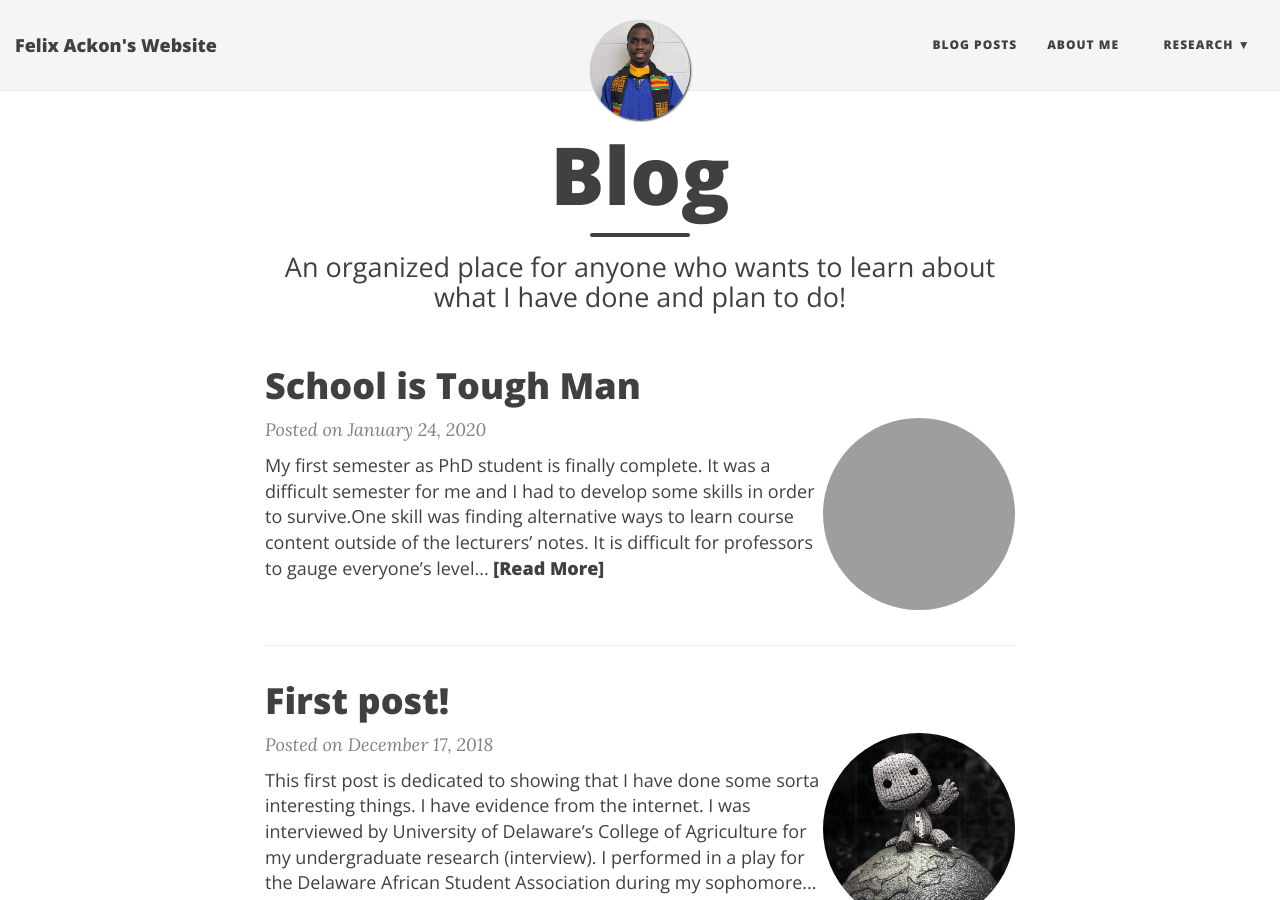
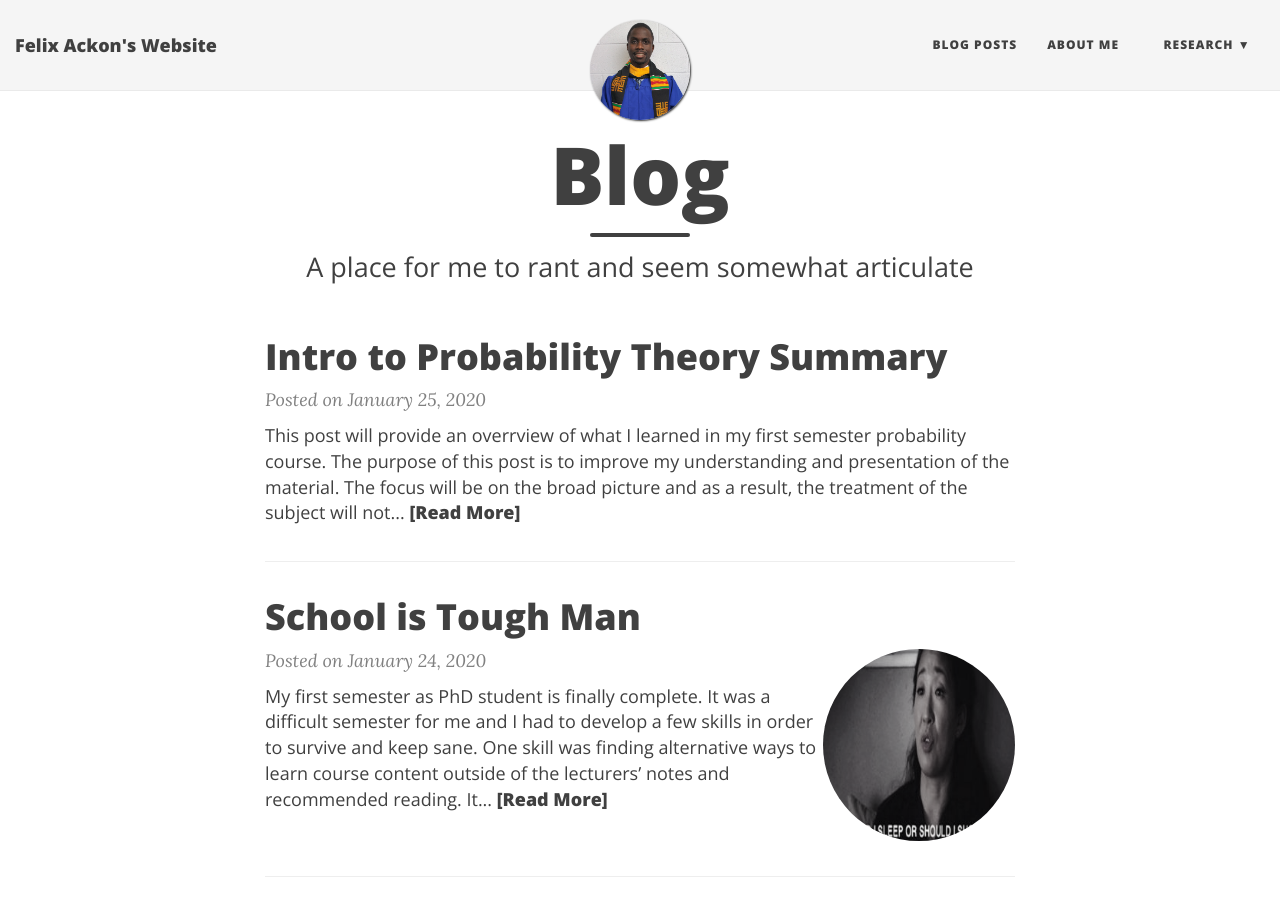
Before and after one commit to TheFelixA/TheFelixA.github.io, a Jekyll site: the page built from index.html, in a window 1280 px wide and 900 px high. Built offline with Jekyll 4.4.1, drawn with Linux system fonts in a browser that asks for light colours; nearby versions of some CDN libraries; the list of posts is cut into pages by our own code; some of the changed lines change nothing that is shown; grey boxes are pictures that could not be loaded.

Commit message:
I added the 3rd post, I changed image in 2nd post

```diff
--- a/_config.yml
+++ b/_config.yml
@@ -10,8 +10,6 @@ baseurl: ""
 # If you are building a GitHub project page then use these settings:
 #url: "http://username.github.io/projectname"
 #baseurl: "/projectname"
-
-# Of course don't forget to change the username and projectname to YOUR username and project
 
 # Name of website
 title: Felix Ackon's Website
@@ -77,7 +75,7 @@ author:
 # If you want to add a new link that isn't here, you'll need to also edit the file _data/SocialNetworks.yml
 social-network-links:
 #  rss: false
-  email: "ackon3000@yahoo.com"
+  email: "ackon3000@gmail.com"
 #  facebook: daattali
   github: TheFelixA
 #  twitter: daattali
--- a/_posts/2020-01-24-second-post.md
+++ b/_posts/2020-01-24-second-post.md
@@ -1,12 +1,12 @@
 ---
 layout: post
 title: School is Tough Man
-image: /img/grad_school.jpeg
+image: /img/grad_school.jpg
 ---
 
-My first semester as PhD student is finally complete. It was a difficult semester for me and I had to develop some skills in order to survive.One skill was finding alternative ways to learn course content outside of the lecturers' notes. It is difficult for professors to gauge everyone's level so they standardize the material into a one-size fits all. That did not work for me in most cases, however, by looking online I discovered many intuition based lecture notes and examples that game me good exposure.
+My first semester as PhD student is finally complete. It was a difficult semester for me and I had to develop a few skills in order to survive and keep sane. One skill was finding alternative ways to learn course content outside of the lecturers' notes and recommended reading. It is difficult for professors to gauge everyone's level so they standardize the material into a one-size-fits-all framework. That did not work for me in most cases, however, by looking online I discovered many intuitive lecture notes and examples that provided me with good exposure to topics.
 
-Also, setting up time to do things that made me happy and active played a role. It is futile to continue studying when you are unproductive because breaks a valuable in re-charging your mental state and giving you a fresh set of eyes.
+Also, setting up time to do things that made me happy and active played a role. It is irrational to continue studying when you are unproductive and deprive yourself of breaks because that relaxation time is valuable in recharging your mental state and giving you a fresh set of eyes.
 
 Lastly, simply having a good support network that you can count on can do so much. School is hard enough as it is so it is easy to succumb into negative habits or toxic people because sometimes you do not want to feel alone. I think this is good practice for everywhere in general, not just grad school. If I knew this from the beginning I felt that my transition to graduate school would have been much smoother.
 
--- /dev/null
+++ b/_posts/2020-01-25-third-post.md
@@ -0,0 +1,101 @@
+---
+layout: post
+title: Intro to Probability Theory Summary
+---
+
+This post will provide an overrview of what I learned in my first semester probability course. The purpose of this post is to improve my understanding and presentation of the material. The focus will be on the broad picture and as a result, the treatment of the subject will not be rigorous. The article will be intended for an undergraduate. I will provide intuition and refer interested readers to references.
+
+Along with course lecture notes, the other material that I used were from Resnick and Taboga to help get a simplified view of what proability works. Then I worked my way up to Cinlar, Durrett and Dembo. Ash's probability book is also a good book to follow for beginners in probability theory. Those books provide a much greater detailed exposure to the topic and will do more justice I can in a single post.
+
+There will be six sections: (1) Measure Theory (1.a) Measurable Spaces (1.b) Random Variables, (1.C) Expectations; (2) Law of Large Numbers (2.a) Weak Law (2.b) Strong Law; (3) Central Limit Theorem (3.a) Characteristic/Generating Functions (3.b) Central Limit Theorem; (4) Markov Chains; (5) Martingales (6) Poisson Processes
+
+Measure Theory:
+
+Measure Spaces
+
+Measure theory provides a structure to formally develop probability thoery. Suppose we run an experiment where we know all the possible outcomes. Then in order to properly define a probability of an event, we must also include probability of the event not happening (complement), and the proability of multiple events including that one in conjunction (intersection). A simpler way of stating this is by saying that the collection of all these events must be explicitly listed. Or equivalently, that the overarching set that contains any subset of events is closed. The reason that it is called closed in because we we are performing boolean algebra on these sets, and the resulting set is still in the collection. The formal name for the collection of sets is called a sigma-algebra.
+
+Notice how general these sets are, no mention of how we enumerate the results of the experiment is of concern. That shows the beauty of math, the foundations are based on principals that lead to generality.
+
+A probability measure is a function that takes in an element from the outcome and maps it to a number between 0 and 1. The probability measure along with the sigma-algebra we defined earlier is called a meassure space. This framework will work in defining any experiment. The reason that we do not define a probability as simply the proportional result of an experiment is because it fails in many instances, i.e.....
+
+We can represent probabilities as their cdf
+
+Side note: If we have mutually exclusive events such that the union of the events forms the whole sample space. Then we call that a partition. The nice things about partitions is that they are independent. We can treat them as a sort of basis of the sample space. This relates closely with basis in a linear algebra sense. When we compute probabilities on the partitions we no longer have to worry about inclusion exclusion formulas. Also, when we compute expectations it is easier to see.
+
+Random Variables
+
+A random variable is simply a way for us to represent the outcomes. It is a mapping from the sigma-algebra to another space. The range is usually the real number line but it does not have to be limited to it. We are very concerned with being able to pull-back into our domain space from the range so this function should have an inverse (injective to be more specific). The inverse can be the empty set. Most of the time we label the random variable with a capital letter, such as X.
+
+We can transform these random variables too.
+
+Expextations
+
+Expectations is another way to define the weighted mean through the random variable. It is written symbolically as an integral and can be used to formulate the Riemann integrals that we are familiar with. Expectation is  more general concept. With a Reimann integral, we take the function value and multiple it infitismal changes in the x axis. With expectation we take the same function value and now multiply it to the probability of the pull back from the random variable. We can find expecations of a transformed random variable too.
+
+Law of Large Numbers:
+
+This is the first major theorem that we discuss and it is a very central topic in probability and statsistics. Suppose we have a sequence of independent and identically dfistributed random variables. If we sum the random variables and divide by the amount (to get the average), then that will converge to a constant that we expects
+
+Weak Law of large Numbers:
+In order to discuss the weak law we need to become familiar with a convept of convergence called convergence in probability. This is defined as the lim ... Giving the epsilon-delt definition of this, it means that, for all epsilon and delta, there exists a N(e) such that for all n>N, The prob of being far away from the limit is small (or being close to it is large). To define this our random variable must lie in some metric space so that we can discuss distances. In simpler terms, when we say a random variable converges in probality to some limit (which may be a random vairable), we mean that if you give me any threshold of deviation, I go down far enough in the sequence that the probability of going past that deviation is sufficiently small. Proved using chebyshev/Markov inequality.
+'
+We apply this is concept to formall state the weak law: Let Sn = . and then The average converges to the expectation. We can eliminate some of these assumptions and still come up with a formal proof. I will prove with second moment bounded but there are many other variations
+
+Strong Law of Large Numbers:
+
+If there is a weak law then there should be a strong law. This one features a different and stronger version of convergence. This is called almost sure convergence (almost everywhere, ...). I will write it symbolically and state the epsilon delta defition. For all epsilon positive, there exists a N(e) > 0 such that for all n>N, events that make the limit far apart have 0 probability (or the ones that make them close is 1). More simply, if you give me a small positive numnber, I can find a point in the sequence where the probability of event being less than that sequence is partically small. Proved using Borel-Cantelli usually.
+
+It may be hard to distinguish between the two but there are differences. In convergence by probability we say that the probability of events that make the difference large is small. In convergence a.s., we say that the difference has no chance of happening after a certain point. Therefore, if something converges a.s. then it must converge in probability.
+
+The strong law states that the partial sum converges almost surely to its expectation. We need stronger assumptions such as IID and second moment for this. It was provbed by truncation in my course but I am sure there are other ways to prove this.
+
+Both of these results are remarkable. It is saying that if we keep sampling and compute averages, we will get something like the weighted mean that we formulated earlier. This is for all iid samples no matter their structure. We will see how this is used in my statistics class.
+
+Central Limit Theorem
+
+Characteristic Functions
+
+When the central limit theorem is proved there is usually some discussion on characteristic functions. Most of you may be familiar with moment generating functions and they are very similar. We define a characteristic function because every random variable has one as opposed to a moment generation function. The imaginary gives us more flexibility ?? E[itX]. We can use these functions to generate moments. And if moments all moments of random variable is finite, then it has a unique characteristic funciton representation.
+There are other properties
+
+There is another type of convergence, called convergence in distribution. This is the weeakewst of the three and is the most intuitive. Let Fn be the cdf of the nth random variable Xn. The epsilon delta defintion of this is that for a fixed x and for all epsilon, there exists a N(e) such that for all n>N, fn(x) - F(x) < epsilon. This is just pointwise convergence of afunction that you would typically see in a calculus class. In order to prove this, we can simply take limits of the functions
+
+Central Limit Theorem:
+The reason characteristic functions was brought out was because since the normal distrution has a unique characteristic function, if we can show pointwise convergence to that function then we have shown that their convergence is in distribution. We know that the mg of the normal is e^t2 then represent the sum of random variables as X1+X2+...+Xn. Then we can show through taylor series expansion that this conges to the stadard normal. I took the mean of these random variables to be 0 and we can do that because we can transform the.
+
+We can also show that the expectation converges by Portmanteau. The version we learned uses the linedeberg0fuller triangulization proof.
+
+The central limit theorem can also be rewritten as root n( sample mean), This basically means that if we scale the difference between the smaple mean and true mean (which we know goes to 0 by the LLN) then we get an interesting distribution. The scale factor of root n is cruicial because other wise, it would just go to 0 by LLN
+
+This is a crucial result. It gives us a way to approximate large sample distributions. It doesnt say anything about a random variable being distributed normal. Its that the sum goes to a normal. As you look at stats literature, you will see how important and easy to handle the normal distribution is.
+
+Markov Chains
+
+Markov chains are the first stochastic process that we discussed. The formal definiton of a stochastic process is a sequence of random vairables defined on the same measure space indexed by something like time. So an iid sample can be considered a stochastic process but tht isnt really interesting. the key defining point of a markov chain is that it possesses the markovian property. That the next step on depends on the current step. It is independent of the steps it took to get to the point its at today.
+
+A good example of a random chain is a random walk. We flip a coin and determine were we will go in the next period. Nothing before is factored into the probability of the next move. When we discuss markov chains we only care about what will happen in the long run. That is what proportion of time will the chain spend ina a certain state. This proportion exists when we have an irreducible and aperied markov chain. I.e. we can get to any state no matter how far along the chain has been running for.
+
+When the state space is not finite, there are times when it is impossible for a chain to return to a state after leaving. We call this a transient markov chain and those do not have a stationary distribution. This make intuitive sense because there is an infitntie amount of time that we will no longer be in that state after we leave so the fraction of time spent there is 0
+
+Strong Markov
+
+We learned about coupling
+
+Martingale
+
+MArtingales came after we learned more about conditional propbability. It was the right transition because in order to understand martingales, one has to be familiar with conditioning. It is another king of stochastic process. The concept of a martingale originates from gambling. It's defining property is that E[], or more simply my expectation for tomorrow based on what i have today is that same as what i have today. Todays information is all I have. And I am not expected to change over time.
+
+An interesting problem we got is when we saw that a markov chain that is a mg then it has an absorbing state, if it is in finite state space.
+
+We saw the optional stopping time theorem that says that a stopped process has the same expectation as the mg if we can somehow bound the mg or the stopping time.
+
+We also saw Doobs mg convergence theorem where we see that a if sup of expectation is bounded then we can show that teh mg converges almost surely.
+
+Poissoin Process:
+
+This may tbe the most useful stochastic process because it is actually used to model things liek call centers. It is a counting process that relates the exponential distribtion and the poisson distrubiton. We can model the number of event that ecur in a time interval as a poissoin distribution; and the time until event hppen can me modelled as an exponential distribution.
+
+USing the supoerposiiton and __position of the process we can intuiviyl define some propoerties of the poisson and exponential distribution. Max of exponential is a benoulii. given we have n total, the total is multinomial
+
+then this is used as the building blocks of the continuous markov chain
--- a/index.html
+++ b/index.html
@@ -1,8 +1,7 @@
 ---
 layout: page
 title: Blog
-subtitle: An organized place for anyone who wants to learn about what I have done and plan to do!
-use-site-title: true
+subtitle: A place for me to rant and seem somewhat articulate
 ---
 
 <div class="posts-list">
```
